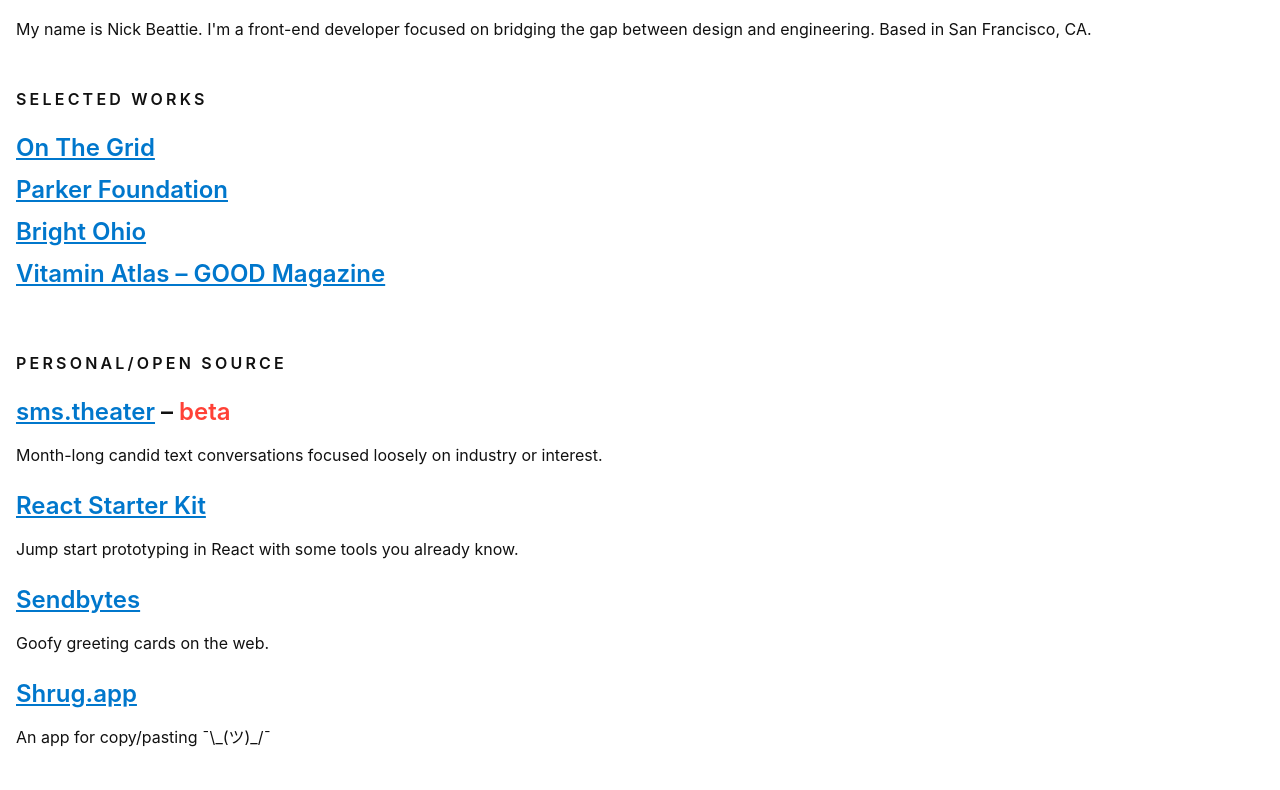
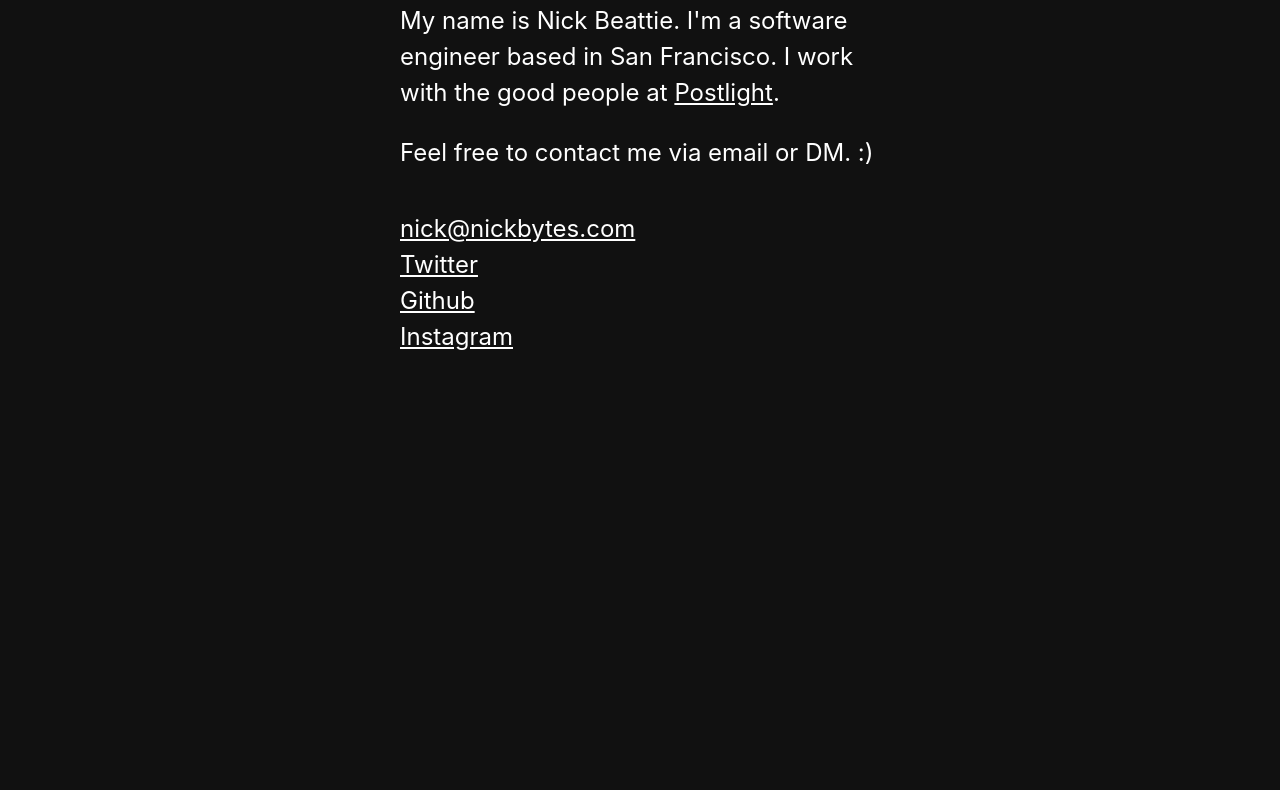
Before and after one commit to nickbytes/nickbytes.github.io, a website: page index.html in a window 1280 px wide. Shown: the part 135-925 px from the top of the page. After the commit the page ends 800 px from the top, so only its background shows below. Drawn offline with Linux system fonts and the light colour scheme.

Commit message:
Update content

```diff
--- a/index.html
+++ b/index.html
@@ -3,55 +3,24 @@
 <head>
   <meta charset="utf-8">
   <title>Nickbytes</title>
-  <meta title="description" content="Nick Beattie is a software developer.">
+  <meta title="description" content="nickbytes">
   <meta title="author" content="Nick Beattie">
   <meta name="viewport" content="width=device-width,initial-scale=1">
   <link rel="stylesheet" href="css/base.css">
 </head>
-<body>
-  <div class="container px2 mt4">
-    <h1 class="py2">Nickbytes</h1>
-    <p class="">My name is Nick Beattie. I'm a front-end developer focused on bridging the gap between design and engineering. Based in San Francisco, CA.</p>
+<body class="bg-black">
+  <div class="max-width-2 px2 mt4 mx-auto">
+    <h1 class="py2 white caps small h5">Nickbytes</h1>
+    <p class="white h4 md-h2 ">My name is Nick Beattie. I'm a software engineer based in San Francisco. I work with the good people at <a class="white" href="http://postlight.com/">Postlight</a>.</p>
 
-    <div class="py2">
-      <h4 class="caps uppercase">Selected Works</h4>
-      <ul class="list-reset">
-        <li><h2><a href="http://onthegrid.city">On The Grid</a></h2></li>
-        <li><h2 class="mt0"><a href="http://parker.org">Parker Foundation</a></h2></li>
-        <li><h2 class="mt0"><a href="http://brightohio.org">Bright Ohio</a></h2></li>
-        <li><h2 class="mt0"><a href="http://vitamin.hyperakt.com">Vitamin Atlas – GOOD Magazine</a></h2></li>
-      </ul>
-    </div>
-
-    <div class="py2">
-      <h4 class="caps uppercase">Personal/Open Source</h4>
-      <ul class="list-reset">
-        <li>
-          <h2 class="mb0"><a href="http://sms.theater">sms.theater</a> – <span class="red">beta</span></h2>
-          <p>Month-long candid text conversations focused loosely on industry or interest.</p>
-        </li>
-        <li>
-          <h2 class="mb0"><a href="https://github.com/nickbytes/nb-react-starter-kit">React Starter Kit</a></h2>
-          <p>Jump start prototyping in React with some tools you already know.</p>
-        </li>
-        <li>
-          <h2 class="mb0"><a href="http://sendbytes.space">Sendbytes</a></h2>
-          <p>Goofy greeting cards on the web.</p>
-        </li>
-        <li>
-          <h2 class="mb0"><a href="https://github.com/nickbytes/shrug/releases/tag/v1.1">Shrug.app</a></h2>
-          <p>An app for copy/pasting ¯\_(ツ)_/¯</p>
-        </li>
-      </ul>
-    </div>
-
+    <p class="white h4 md-h2">Feel free to contact me via email or DM. :)</p>
 
     <ul class="list-reset py2">
-      <li><a href="mailto:nick@nickbytes.com">nick@nickbytes.com</a></li>
-      <li><a href="http://twitter.com/nicktweattie">Twitter</a></li>
-      <li><a href="http://github.com/nickbytes">Github</a></li>
-      <li><a href="http://instagram.com/nickbytes">Instagram</a></li>
-      <li><a href="http://nickbytes.com/resume">Resume</a></li>
+      <li><span class="white underline h4 md-h2" >nick@nickbytes.com</span></li>
+      <li><a class="white h4 md-h2" href="http://twitter.com/nicktweattie">Twitter</a></li>
+      <li><a class="white h4 md-h2" href="http://github.com/nickbytes">Github</a></li>
+      <li><a class="white h4 md-h2" href="http://instagram.com/nickbytes">Instagram</a></li>
+      <!-- <li><a class="white" href="http://nickbytes.com/resume">Resume</a></li> -->
 
     </ul>
   </div>
```
